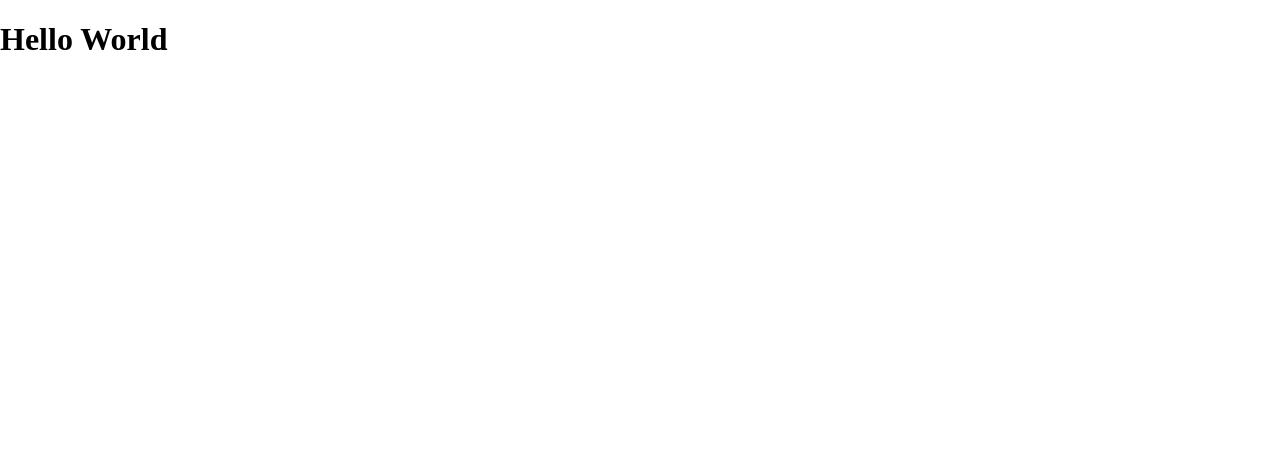
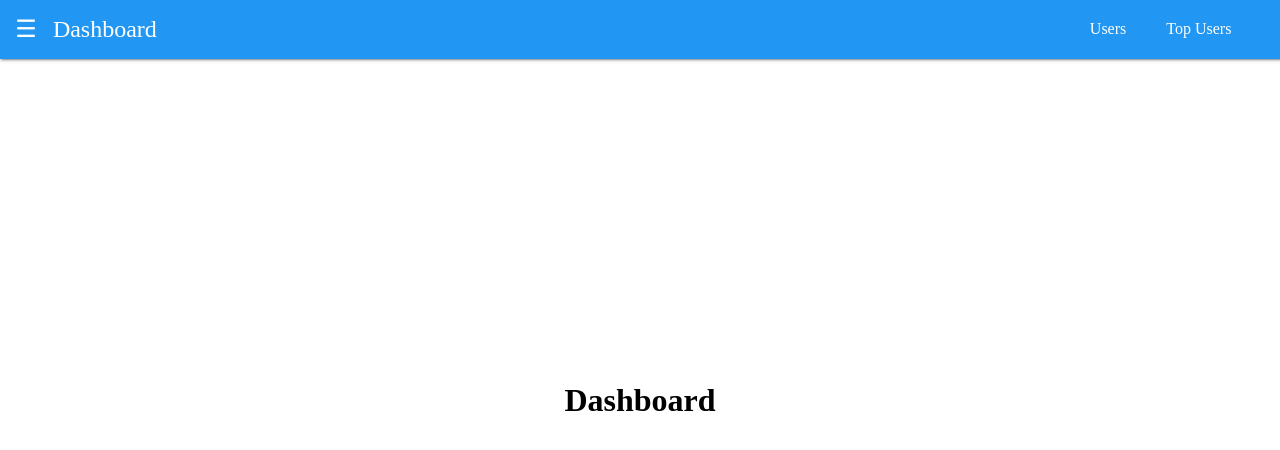
Before and after one commit to gujral1997/pwa-dashboard, a React app: page / in a window 1280 px wide. Shown: the top 450 px of the page. Built offline with nearby package versions, Linux system fonts and the light colour scheme.

Commit message:
added routing
Signed-off-by: Ansh Gujral <anshgujral1997@gmail.com>

```diff
--- a/package.json
+++ b/package.json
@@ -15,8 +15,10 @@
   "dependencies": {
     "@types/react": "^16.9.35",
     "@types/react-dom": "^16.9.8",
+    "@types/react-router-dom": "^5.1.5",
     "react": "^16.13.1",
-    "react-dom": "^16.13.1"
+    "react-dom": "^16.13.1",
+    "react-router-dom": "^5.2.0"
   },
   "devDependencies": {
     "@babel/core": "^7.10.1",
--- a/src/App.tsx
+++ b/src/App.tsx
@@ -1,7 +1,45 @@
 import React from "react";
+import Header from "./components/Header/Header";
+import Drawer from "./components/Drawer/Drawer";
+import { BrowserRouter as Router, Switch, Route } from "react-router-dom";
+import { getCurrentPath } from "./utils/helpers";
+import EmptyRoute from "./components/EmptyRoute/EmptyRoute";
+import { drawerRoutes, headerRoutes, emptyRoutes } from "./utils/constants";
+
+const headerButton = (
+  <Drawer
+    button={<div className="header-button">&#9776;</div>}
+    routes={drawerRoutes}
+  />
+);
+
+/**
+ *
+ *
+ */
+const renderEmptyRoutes = () =>
+  emptyRoutes.map((route) => (
+    <Route key={route} path={route}>
+      <EmptyRoute heading={getCurrentPath()} />
+    </Route>
+  ));
+
+const heading = getCurrentPath();
 
 const App = () => {
-  return <h1>Hello World</h1>;
+  return (
+    <div>
+      <Header button={headerButton} heading={heading} routes={headerRoutes} />
+      <Router>
+        <Switch>
+          <Route path="/users">
+            <EmptyRoute heading={getCurrentPath()} />
+          </Route>
+          {renderEmptyRoutes()}
+        </Switch>
+      </Router>
+    </div>
+  );
 };
 
 export default App;
--- a/src/index.css
+++ b/src/index.css
@@ -2,3 +2,9 @@ body{
     margin: 0px;
     height: 100vh;
 }
+
+.header-button{
+color: white;
+font-size: 24px;
+cursor: pointer;
+}
--- /dev/null
+++ b/src/utils/constants.ts
@@ -0,0 +1,45 @@
+const drawerRoutes = [
+  {
+    name: "Home",
+    path: "/home",
+  },
+  {
+    name: "News",
+    path: "/news",
+  },
+  {
+    name: "Sports",
+    path: "/sports",
+  },
+  {
+    name: "Log Out",
+    path: "/log-out",
+  },
+];
+
+const headerRoutes = [
+  {
+    name: "Users",
+    path: "/users",
+  },
+  {
+    name: "Top Users",
+    path: "/top-users",
+  },
+];
+
+const emptyRoutes = [
+  "/",
+  "/home",
+  "/sports",
+  "/news",
+  "/log-out",
+  "/top-users",
+];
+
+
+export {
+  headerRoutes,
+  drawerRoutes,
+  emptyRoutes
+};
--- /dev/null
+++ b/src/utils/helpers.ts
@@ -0,0 +1,14 @@
+const capitalizeFirstLetter = (string: string): string =>
+  string.charAt(0).toUpperCase() + string.slice(1);
+
+const getCurrentPath = (): string =>
+  window.location.pathname
+    .slice(1)
+    .split("-")
+    .map((string) => capitalizeFirstLetter(string))
+    .join(" ") || "Dashboard";
+
+export {
+  capitalizeFirstLetter,
+  getCurrentPath
+};
--- a/webpack.config.js
+++ b/webpack.config.js
@@ -47,6 +47,9 @@ module.exports = ({ env }) => {
                 template: './src/index.html',
                 filename: 'index.html',
             })
-        ]
+        ],
+        devServer: {
+            historyApiFallback: true
+        }
     }
 };
```
